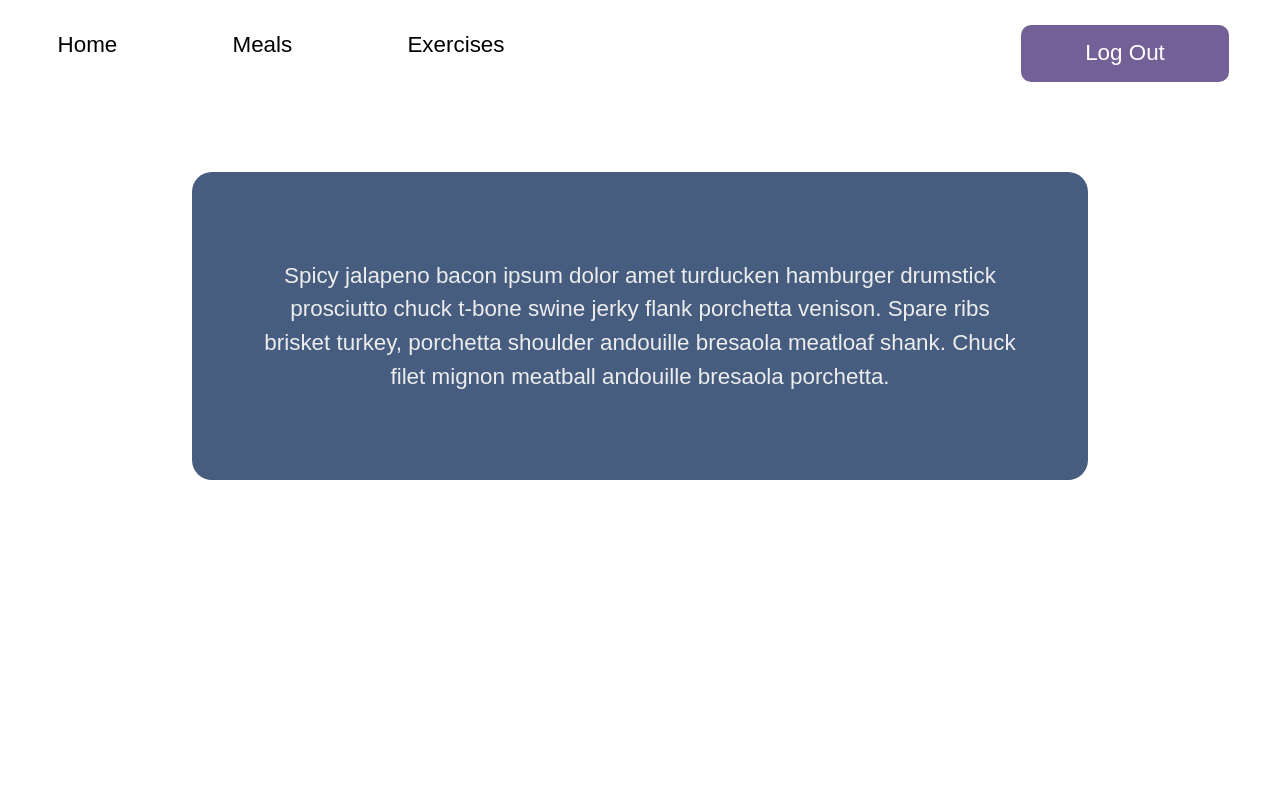
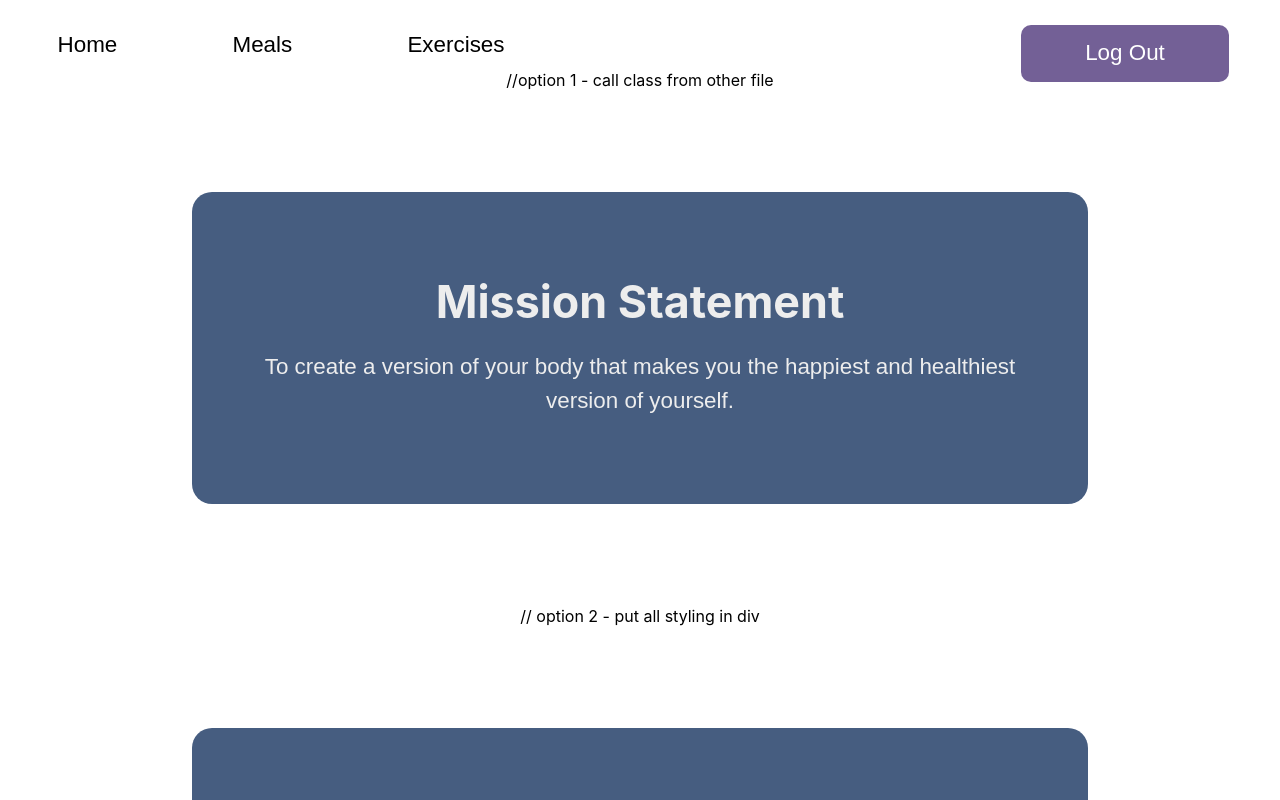
Before and after one commit to rebecca-millerr/InShape, a React (Create React App) app in the folder client/: page / in a window 1280 px wide. Shown: the top 800 px of the page. Built offline with nearby package versions, Linux system fonts and the light colour scheme.

Commit message:
this includes contact page (draft 1) and beginning of starting to style the landing page

```diff
--- /dev/null
+++ b/client/src/Contact.css
@@ -0,0 +1,3 @@
+.Contact {
+	text-align: center;
+}
--- a/client/src/Splash.css
+++ b/client/src/Contact_splash.css
@@ -1,5 +1,5 @@
-.Splash {
-    height: 30%;
+.Contact_splash {
+	height: 30%;
     width: 60%;
     margin: 8% auto;
     background-color: #465d80;
--- a/client/src/Home.js
+++ b/client/src/Home.js
@@ -1,6 +1,6 @@
 import React from 'react';
 
-import Splash from './Splash';
+import MissionStatement from './MissionStatement';
 
 import './Home.css';
 
@@ -12,7 +12,13 @@ class Home extends React.Component {
   render() {
     return(
       <div className = "Landing">
-        <Splash />
+        //option 1 - call class from other file
+        <MissionStatement />
+        // option 2 - put all styling in div
+        <div className = "MissionStatement">
+                <p>To create a version of your body that makes you the happiest and healthiest version of yourself.</p>
+        </div>
+        // end of option 2
       </div>
     )
   }
--- /dev/null
+++ b/client/src/MissionStatement.css
@@ -0,0 +1,15 @@
+.MissionStatement {
+    height: 30%;
+    width: 60%;
+    margin: 8% auto;
+    background-color: #465d80;
+    padding: 5%;
+    border-radius: 20px;
+    color: #ededed;
+    font-size: 1.4em;
+    line-height: 1.5em;
+}
+
+.MissionHeading {
+
+}
--- /dev/null
+++ b/client/src/MissionStatement.js
@@ -0,0 +1,20 @@
+import React from 'react';
+
+import './MissionStatement.css';
+
+class MissionStatement extends React.Component {
+    constructor() {
+        super();
+    }
+
+    render() {
+        return(
+            <div className = "MissionStatement">
+            <h1 className = "MissionHeading"> Mission Statement </h1>
+                <p className = "MissionText">To create a version of your body that makes you the happiest and healthiest version of yourself.</p>
+            </div>
+        )
+    }
+}
+
+export default MissionStatement;
--- a/client/src/Splash.js
+++ /dev/null
@@ -1,19 +0,0 @@
-import React from 'react';
-
-import './Splash.css';
-
-class Splash extends React.Component {
-    constructor() {
-        super();
-    }
-
-    render() {
-        return(
-            <div className = "Splash">
-                <p>Spicy jalapeno bacon ipsum dolor amet turducken hamburger drumstick prosciutto chuck t-bone swine jerky flank porchetta venison. Spare ribs brisket turkey, porchetta shoulder andouille bresaola meatloaf shank. Chuck filet mignon meatball andouille bresaola porchetta.</p>
-            </div>
-        )
-    }
-}
-
-export default Splash;
```
Also changed, not shown: client/src/Contact.js (added, +19 -0 lines), client/src/Contact_splash.js (added, +21 -0 lines).
